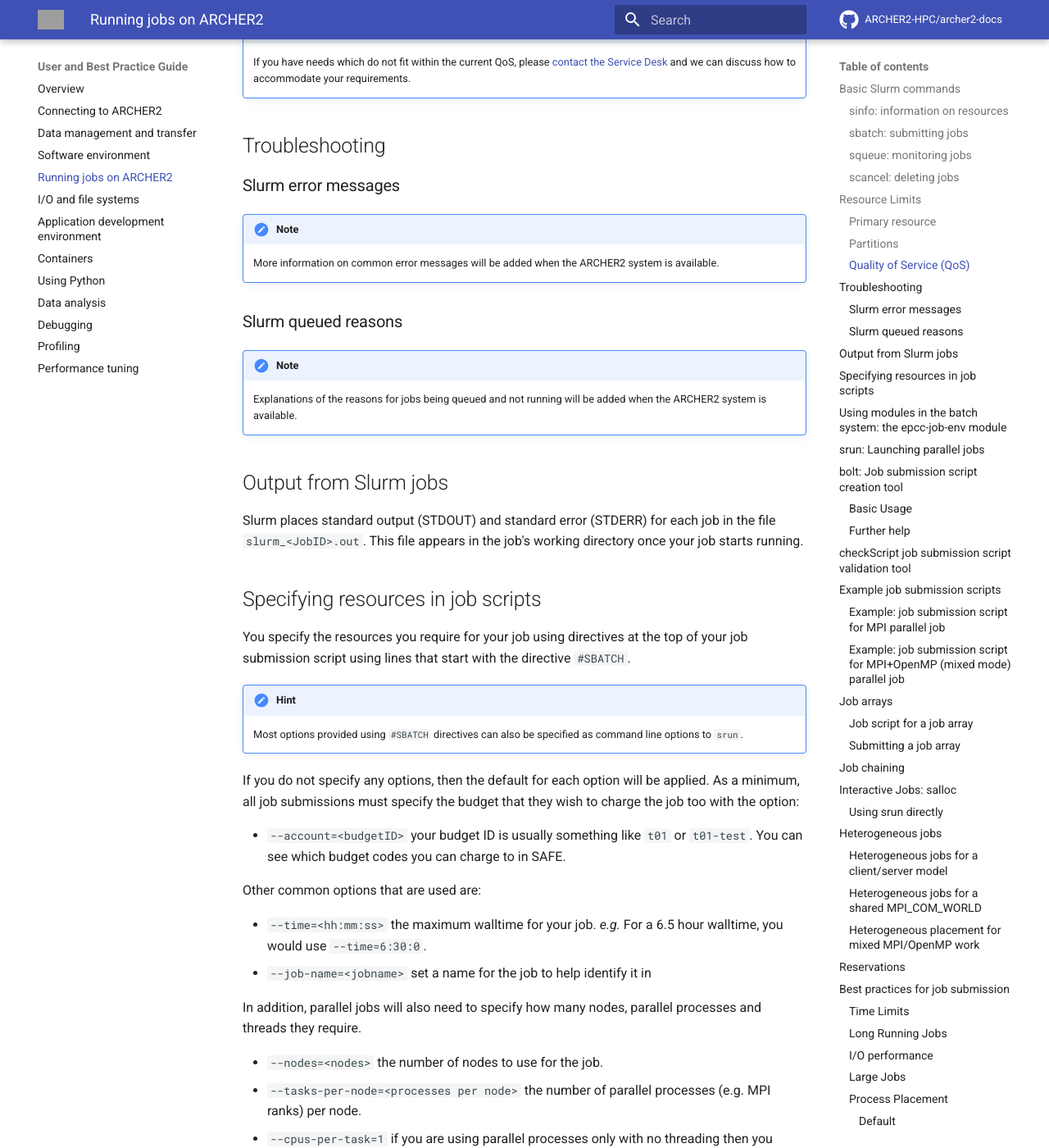
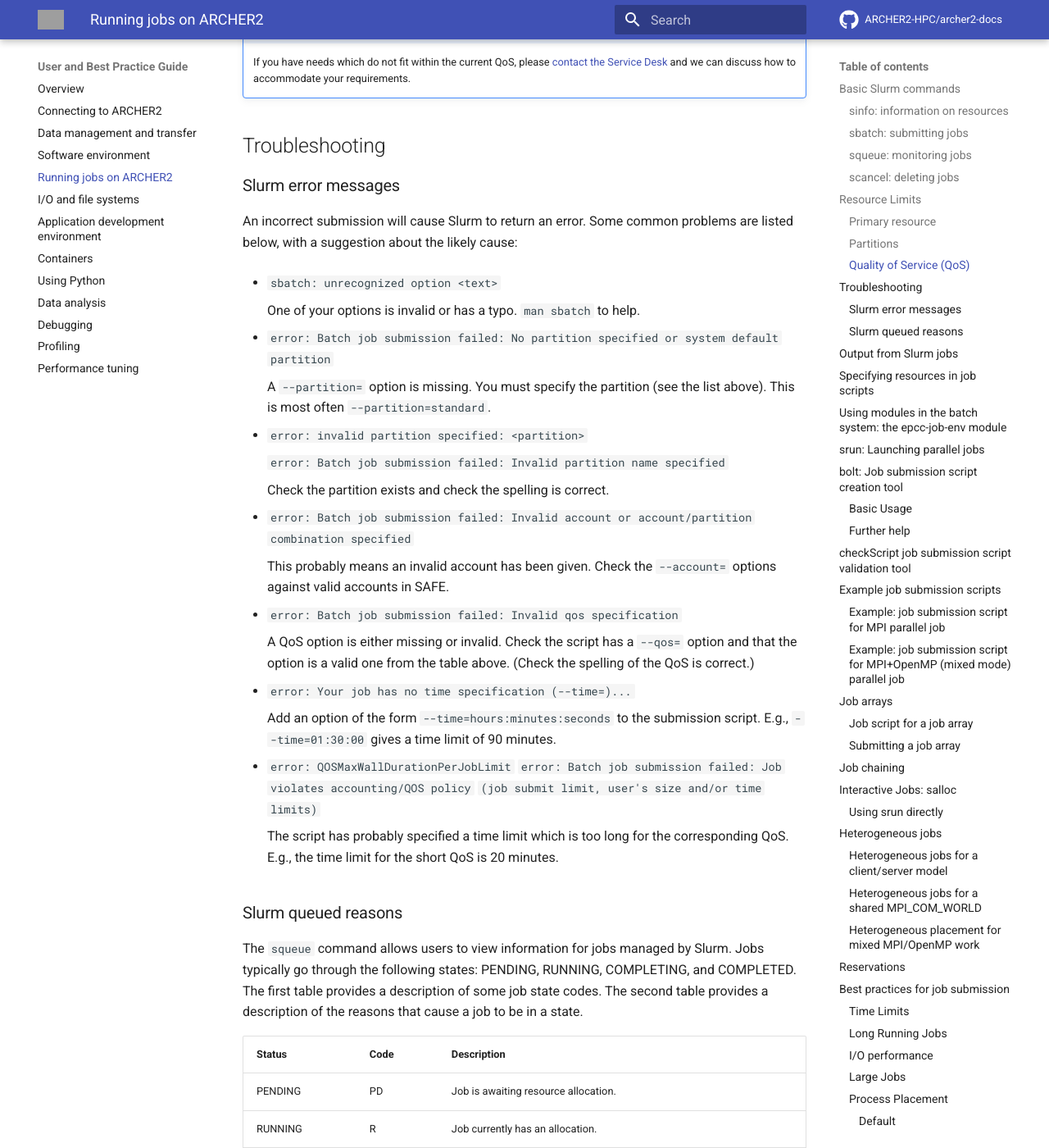
Before and after one commit to ARCHER2-HPC/archer2-docs, an MkDocs documentation site: the page built from docs/user-guide/scheduler.md, in a window 1280 px wide and 1400 px high, scrolled down 4132 px. Shown: the whole window at 82% size. Built offline with MkDocs 1.6.1 and Material for MkDocs 9.7.7, drawn with Linux system fonts in a browser that asks for light colours; comment, search, counter and statistics services are not loaded; some of the changed text lies outside the part shown; grey boxes are pictures that could not be loaded.

Commit message:
Adds Slurm queued reasons based on Cirrus docs

```diff
--- a/docs/user-guide/scheduler.md
+++ b/docs/user-guide/scheduler.md
@@ -179,15 +179,103 @@
 
 ### Slurm error messages
 
-!!! note
-    More information on common error messages will be added when the ARCHER2
-    system is available.
+An incorrect submission will cause Slurm to return an error.
+Some common problems are listed below, with a suggestion about
+the likely cause:
+
+* ``sbatch: unrecognized option <text>``
+
+    One of your options is invalid or has a typo. ``man sbatch`` to help.
+
+
+* ``error: Batch job submission failed: No partition specified or system default partition``
+
+    A ``--partition=`` option is missing. You must specify the partition
+    (see the list above). This is most often ``--partition=standard``.
+
+* ``error: invalid partition specified: <partition>``
+
+    ``error: Batch job submission failed: Invalid partition name specified``
+
+    Check the partition exists and check the spelling is correct.
+
+
+*  ``error: Batch job submission failed: Invalid account or account/partition combination specified``
+
+    This probably means an invalid account has been given. Check the
+    ``--account=`` options against valid accounts in SAFE.
+
+* ``error: Batch job submission failed: Invalid qos specification``
+
+    A QoS option is either missing or invalid. Check the script has a
+    ``--qos=`` option and that the option is a valid one from the
+    table above. (Check the spelling of the QoS is correct.)
+
+
+* ``error: Your job has no time specification (--time=)...``
+
+    Add an option of the form ``--time=hours:minutes:seconds`` to the
+    submission script. E.g., ``--time=01:30:00`` gives a time limit of
+    90 minutes.
+
+* ``error: QOSMaxWallDurationPerJobLimit``
+    ``error: Batch job submission failed: Job violates accounting/QOS policy``
+    ``(job submit limit, user's size and/or time limits)``
+
+    The script has probably specified a time limit which is too long for
+    the corresponding QoS. E.g., the time limit for the short QoS
+    is 20 minutes.
+
 
 ### Slurm queued reasons
 
-!!! note
-    Explanations of the reasons for jobs being queued and not running will
-    be added when the ARCHER2 system is available.
+The ``squeue`` command allows users to view information for jobs managed by Slurm. Jobs
+typically go through the following states: PENDING, RUNNING, COMPLETING, and COMPLETED.
+The first table provides a description of some job state codes. The second table provides a description
+of the reasons that cause a job to be in a state.
+
+
+| Status        | Code | Description |
+|---------------|------|-------------|
+| PENDING       | PD   | Job is awaiting resource allocation. |
+| RUNNING       | R    | Job currently has an allocation. |
+| SUSPENDED     | S    | Job currently has an allocation. |
+| COMPLETING    | CG   | Job is in the process of completing. Some processes on some nodes may still be active. |
+| COMPLETED     | CD   | Job has terminated all processes on all nodes with an exit code of zero. |
+| TIMEOUT       | TO   | Job terminated upon reaching its time limit. |
+| STOPPED       | ST   | Job has an allocation, but execution has been stopped with SIGSTOP signal. CPUS have been retained by this job. |
+| OUT_OF_MEMORY | OOM  | Job experienced out of memory error. |
+| FAILED        | F    | Job terminated with non-zero exit code or other failure condition. |
+| NODE_FAIL     | NF   | Job terminated due to failure of one or more allocated nodes. |
+| CANCELLED     | CA   | Job was explicitly cancelled by the user or system administrator. The job may or may not have been initiated. |
+
+For a full list of see [Job State Codes](https://slurm.schedmd.com/squeue.html#lbAG).
+
+| Reason | Description |
+|--------|-------------|
+| Priority | One or more higher priority jobs exist for this partition or advanced reservation. |
+| Resources | The job is waiting for resources to become available. |
+| BadConstraints | The job's constraints can not be satisfied. |
+| BeginTime | The job's earliest start time has not yet been reached. |
+| Dependency | This job is waiting for a dependent job to complete. |
+| Licenses | The job is waiting for a license. |
+| WaitingForScheduling | No reason has been set for this job yet. Waiting for the scheduler to determine the appropriate reason. |
+| Prolog | Its PrologSlurmctld program is still running. |
+| JobHeldAdmin | The job is held by a system administrator. |
+| JobHeldUser | The job is held by the user. |
+| JobLaunchFailure | The job could not be launched. This may be due to a file system problem, invalid program name, etc. |
+| NonZeroExitCode | The job terminated with a non-zero exit code. |
+| InvalidAccount | The job's account is invalid. |
+| InvalidQOS | The job's QOS is invalid. |
+| QOSUsageThreshold | Required QOS threshold has been breached. |
+| QOSJobLimit | The job's QOS has reached its maximum job count. |
+| QOSResourceLimit | The job's QOS has reached some resource limit. |
+| QOSTimeLimit | The job's QOS has reached its time limit. |
+| NodeDown | A node required by the job is down. |
+| TimeLimit | The job exhausted its time limit. |
+| ReqNodeNotAvail | Some node specifically required by the job is not currently available. The node may currently be in use, reserved for another job, in an advanced reservation, DOWN, DRAINED, or not responding. Nodes which are DOWN, DRAINED, or not responding will be identified as part of the job's "reason" field as "UnavailableNodes". Such nodes will typically require the intervention of a system administrator to make available. |
+
+For a full list of see [Job Reasons](https://slurm.schedmd.com/squeue.html#lbAF).
 
 ## Output from Slurm jobs
 
```
